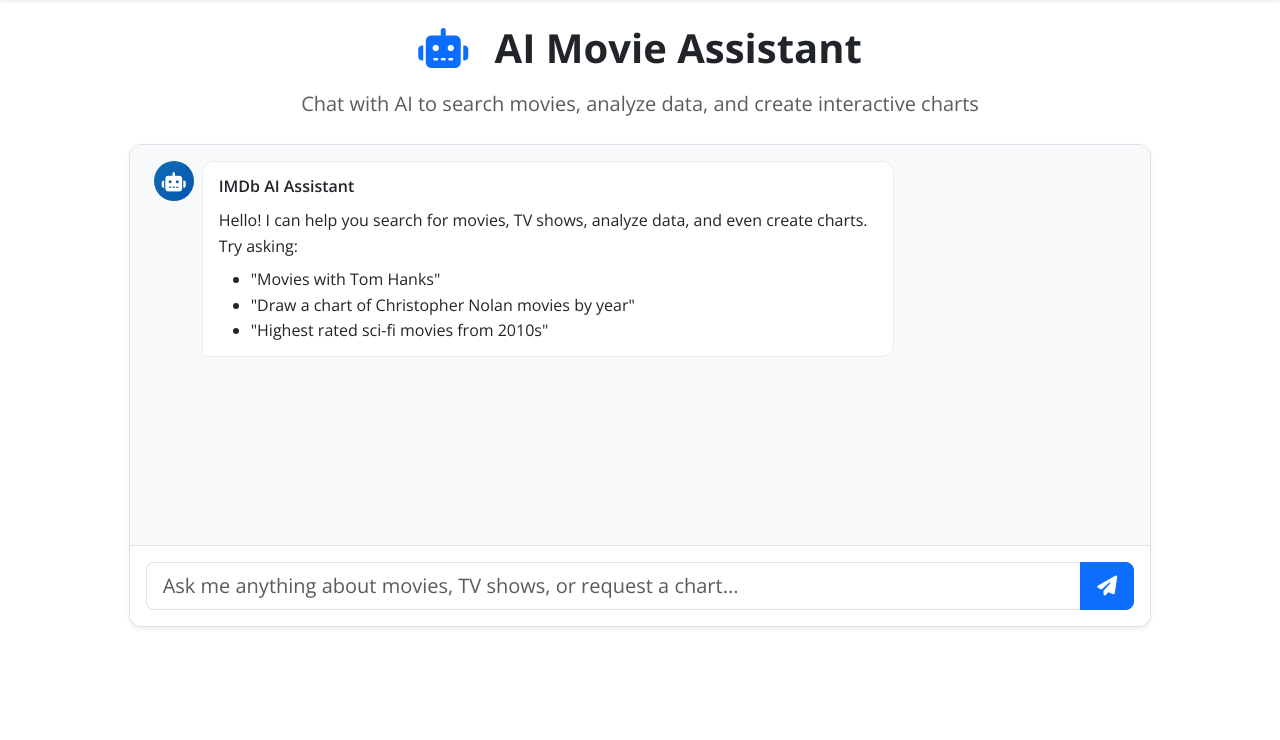
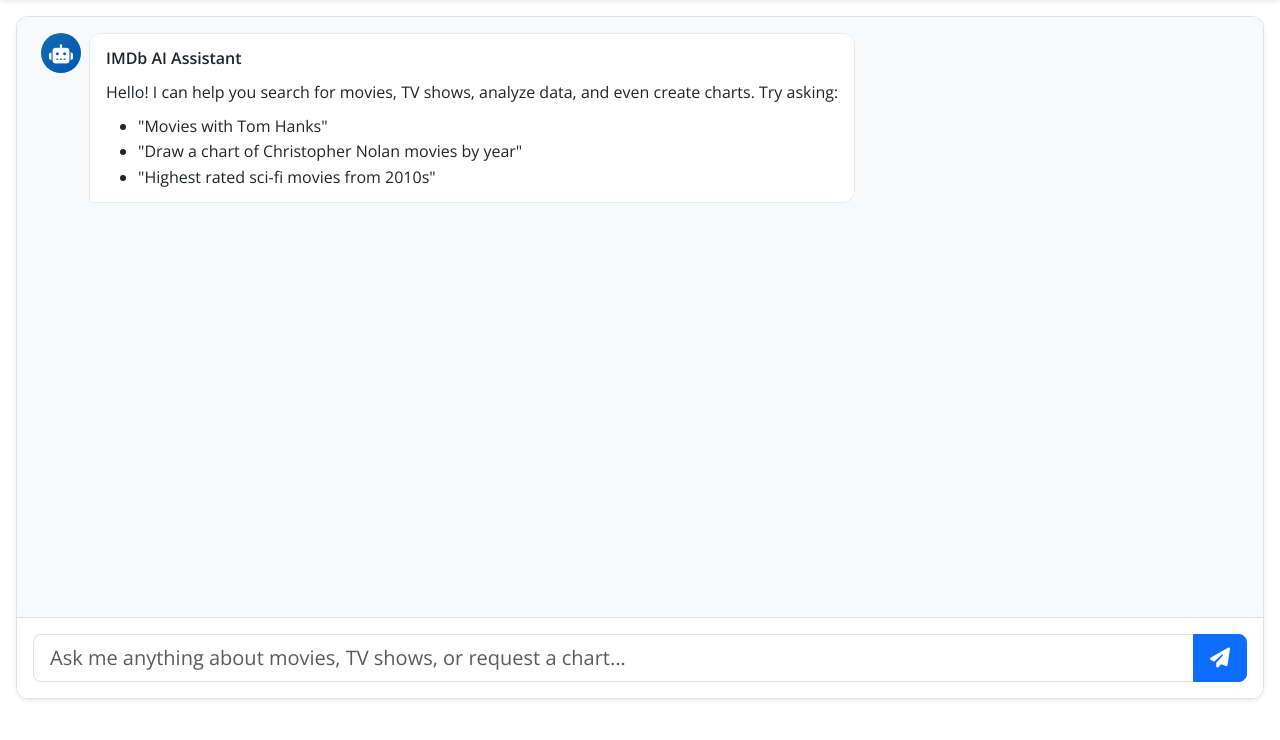
Before and after one commit to sarathavasarala/natural-language-imdb, a Flask app: page /chat in a window 1280 px wide. Shown: the part 64-804 px from the top of the page. Before the commit the page ends 692 px from the top, so only its background shows below. Run offline with Flask 3, Linux system fonts and the light colour scheme; some libraries are stand-ins or nearby versions.

Commit message:
Improve AI Chat page with full-page layout
- Remove header section from chat page for cleaner interface
- Increase chat messages height to calc(100vh - 200px) for better use of screen space
- Make chat container use full width and height
- Create immersive chat experience without distracting headers
- Optimize layout for better user experience

```diff
--- a/app/static/style.css
+++ b/app/static/style.css
@@ -648,7 +648,7 @@ html {
 }
 
 .chat-messages {
-    height: 400px;
+    height: calc(100vh - 200px);
     overflow-y: auto;
     padding: 1rem;
     background: #f8f9fa;
--- a/app/templates/chat.html
+++ b/app/templates/chat.html
@@ -41,24 +41,13 @@
     </nav>
 
     <!-- AI Chat Section -->
-    <div id="aiChatSection" class="main-section">
+    <div id="aiChatSection" class="main-section" style="min-height: calc(100vh - 60px);">
         <!-- Full-width container for AI Chat -->
-        <div class="container-fluid px-4 py-4">
-            <div class="row justify-content-center">
-                <div class="col-12 col-xl-10">
-                    <!-- AI Chat Header -->
-                    <div class="text-center mb-4">
-                        <h2 class="display-6 fw-bold text-dark mb-3">
-                            <i class="fas fa-robot me-3 text-primary"></i>
-                            AI Movie Assistant
-                        </h2>
-                        <p class="lead text-muted">
-                            Chat with AI to search movies, analyze data, and create interactive charts
-                        </p>
-                    </div>
-
+        <div class="container-fluid px-3 py-3 h-100">
+            <div class="row justify-content-center h-100">
+                <div class="col-12 h-100">
                     <!-- Chat Container -->
-                    <div class="chat-container mb-4">
+                    <div class="chat-container h-100">
                         <div class="chat-messages" id="chatMessages">
                             <div class="message ai-message">
                                 <div class="message-avatar">
```
